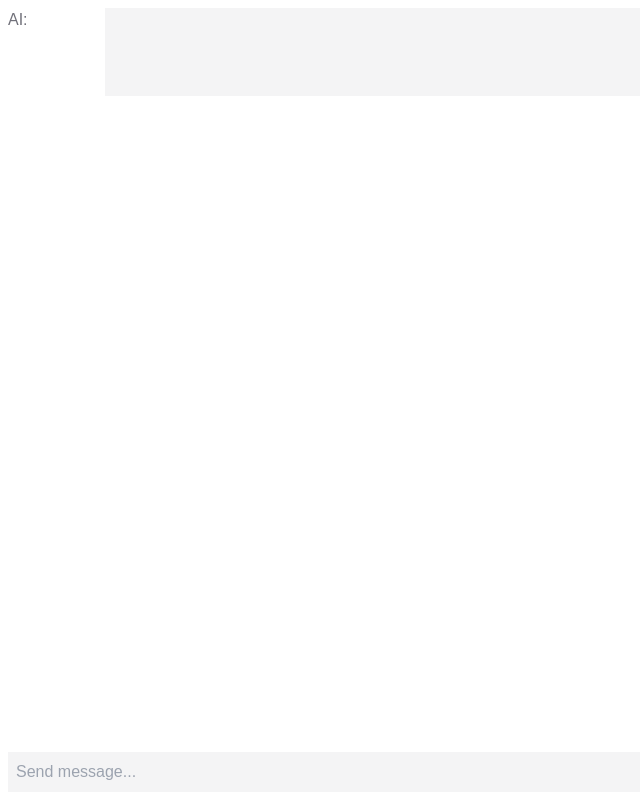
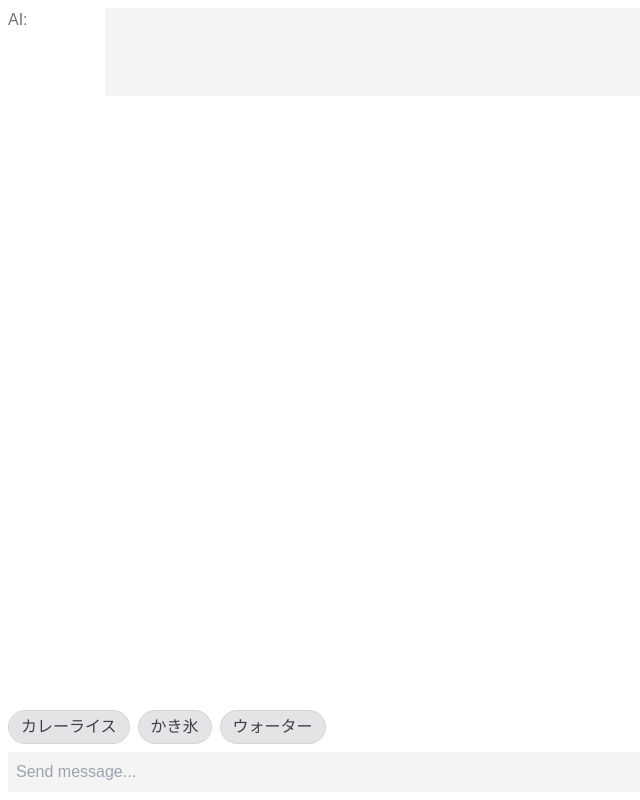
Before and after one commit to CHIHI913/ai-sdk, a Next.js app: page / in a window 1280 px wide. Shown: the whole page, without its empty margins (0-640 px from the left). Built offline with nearby package versions, Linux system fonts and the light colour scheme.

Commit message:
チップ候補を追加し、クリック時のハンドラを実装。チップUIをフォームに組み込み。

```diff
--- a/src/app/page.tsx
+++ b/src/app/page.tsx
@@ -21,6 +21,16 @@ export default function Page() {
     setEditableCompletion(completion);
   }, [completion]);
 
+  // チップの候補
+  const chipCandidates = ["カレーライス", "かき氷", "ウォーター"];
+
+  // チップクリック時のハンドラ
+  const handleChipClick = (candidate: string) => {
+    handleInputChange({
+      target: { value: candidate },
+    } as React.ChangeEvent<HTMLInputElement>);
+  };
+
   return (
     <div className="flex flex-col gap-2">
       <div className="flex flex-col gap-2 p-2">
@@ -39,6 +49,19 @@ export default function Page() {
       </div>
 
       <form onSubmit={handleSubmit} className="fixed bottom-0 w-full p-2">
+        {/* チップUI */}
+        <div className="flex gap-2 mb-2">
+          {chipCandidates.map((candidate) => (
+            <button
+              key={candidate}
+              type="button"
+              className="px-3 py-1 rounded-full bg-zinc-200 text-zinc-700 hover:bg-zinc-300 border border-zinc-300 transition"
+              onClick={() => handleChipClick(candidate)}
+            >
+              {candidate}
+            </button>
+          ))}
+        </div>
         <input
           value={input}
           placeholder="Send message..."
```
